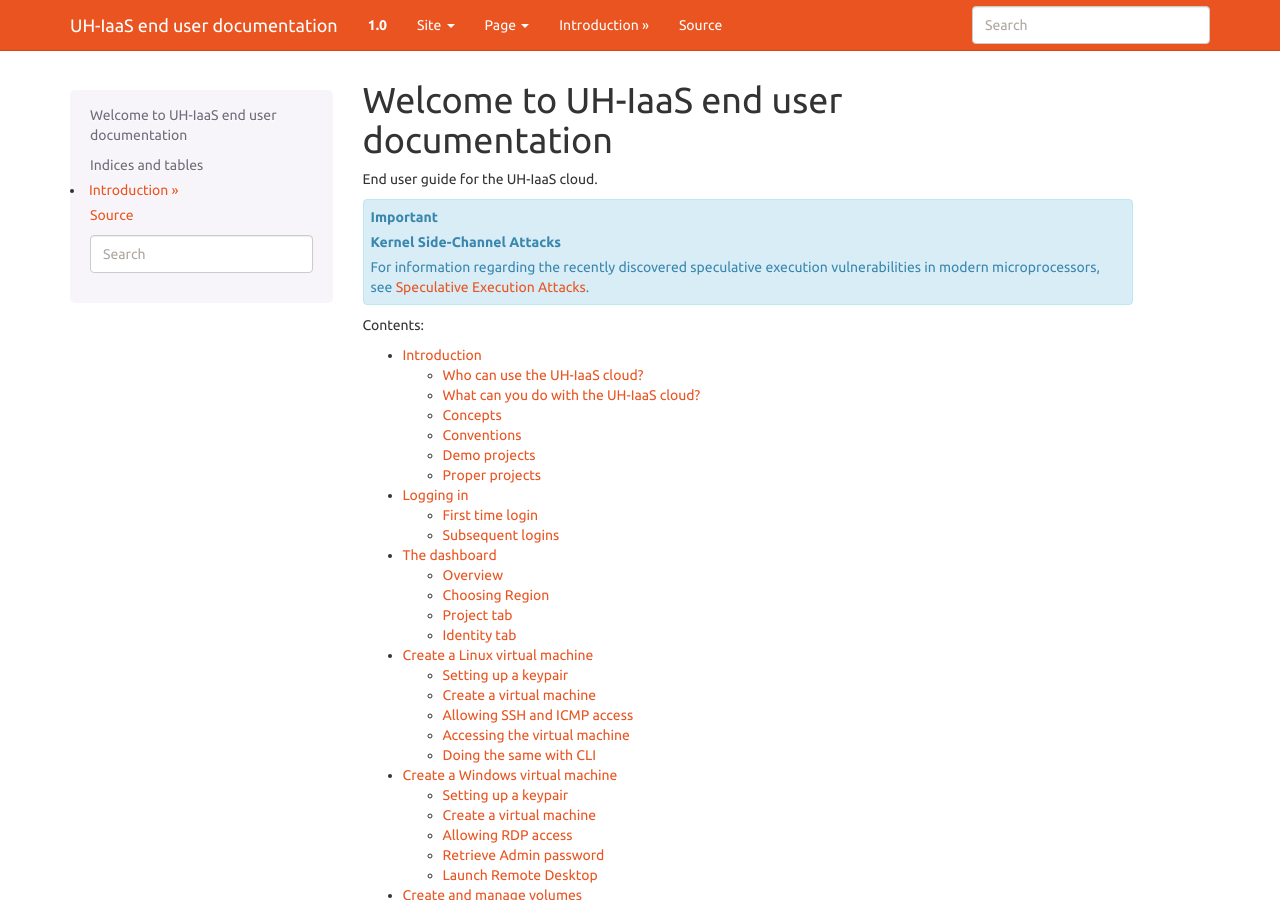
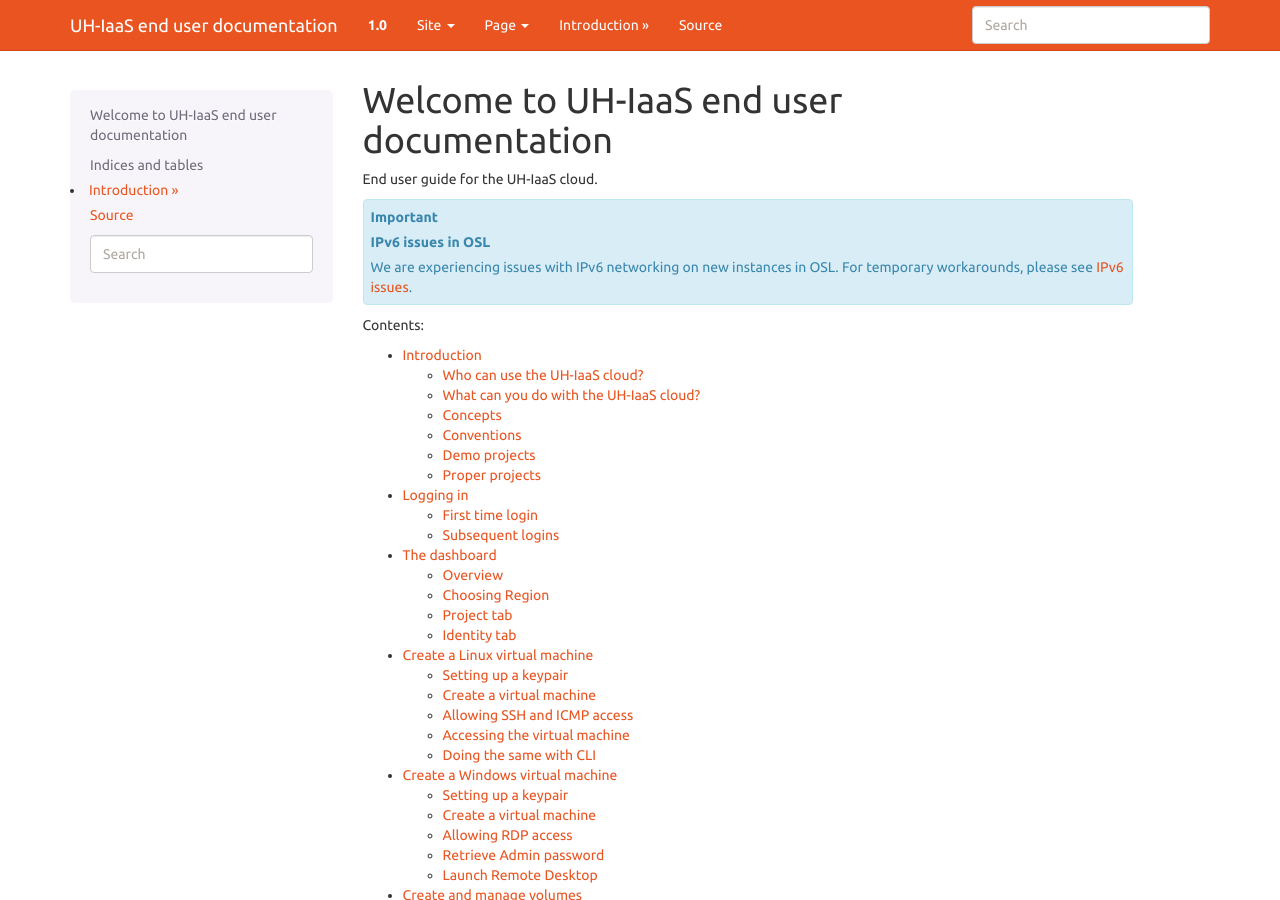
Before and after one commit to norcams/docs-enduser, a Sphinx documentation site: the page built from docs/index.rst, in a window 1280 px wide and 900 px high. Built offline with Sphinx 7.4.7, drawn with Linux system fonts in a browser that asks for light colours.

Commit message:
add information on ipv6 issues in osl, remove SEA warning.

```diff
--- a/docs/index.rst
+++ b/docs/index.rst
@@ -6,16 +6,15 @@
 Welcome to UH-IaaS end user documentation
 =========================================
 
-.. _Speculative Execution Attacks: http://docs.uh-iaas.no/en/latest/speculativeexecution.html
+.. _IPv6 issues: http://docs.uh-iaas.no/en/latest/fix-ipv6.html
 
 End user guide for the UH-IaaS cloud.
 
 .. IMPORTANT::
-   **Kernel Side-Channel Attacks**
+   **IPv6 issues in OSL**
 
-   For information regarding the recently discovered speculative
-   execution vulnerabilities in modern microprocessors, see
-   `Speculative Execution Attacks`_.
+   We are experiencing issues with IPv6 networking on new instances in OSL.
+   For temporary workarounds, please see `IPv6 issues`_.
 
 Contents:
 
```
